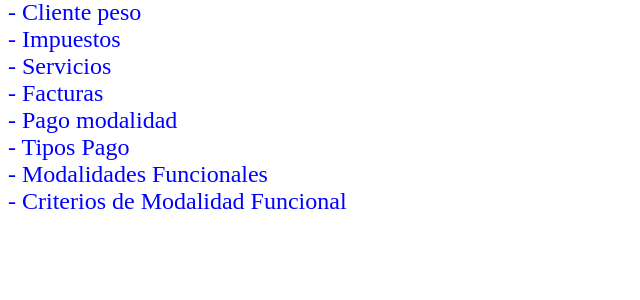
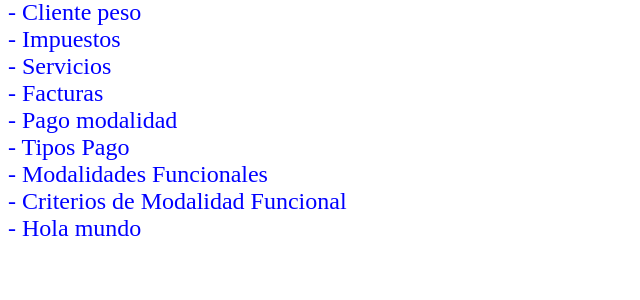
Before and after one commit to DarkGods04/ProyectoGymnasioParadigmas, a PHP site: page / in a window 1280 px wide. Shown: the part 209-509 px from the top of the page, without its empty margins (0-640 px from the left). Run offline with PHP 8.4, Linux system fonts and the light colour scheme.

Commit message:
Actualización en index.php
Agregué un nuevo enlace

```diff
--- a/ProyectoGimnasio/view/index.php
+++ b/ProyectoGimnasio/view/index.php
@@ -52,6 +52,11 @@
     <div>
         <a href="../view/listarModalidadFuncionalCriterio.php" style="text-decoration: none; color: blue; font-size: 150%;">- Criterios de Modalidad Funcional</a>
     </div>
+
+    <div>
+        <a href="../view/listarInstructores.php" style="text-decoration: none; color: blue; font-size: 150%;">- Hola mundo</a>
+    </div>
+</body>
 </body>
 
 </html>
```
